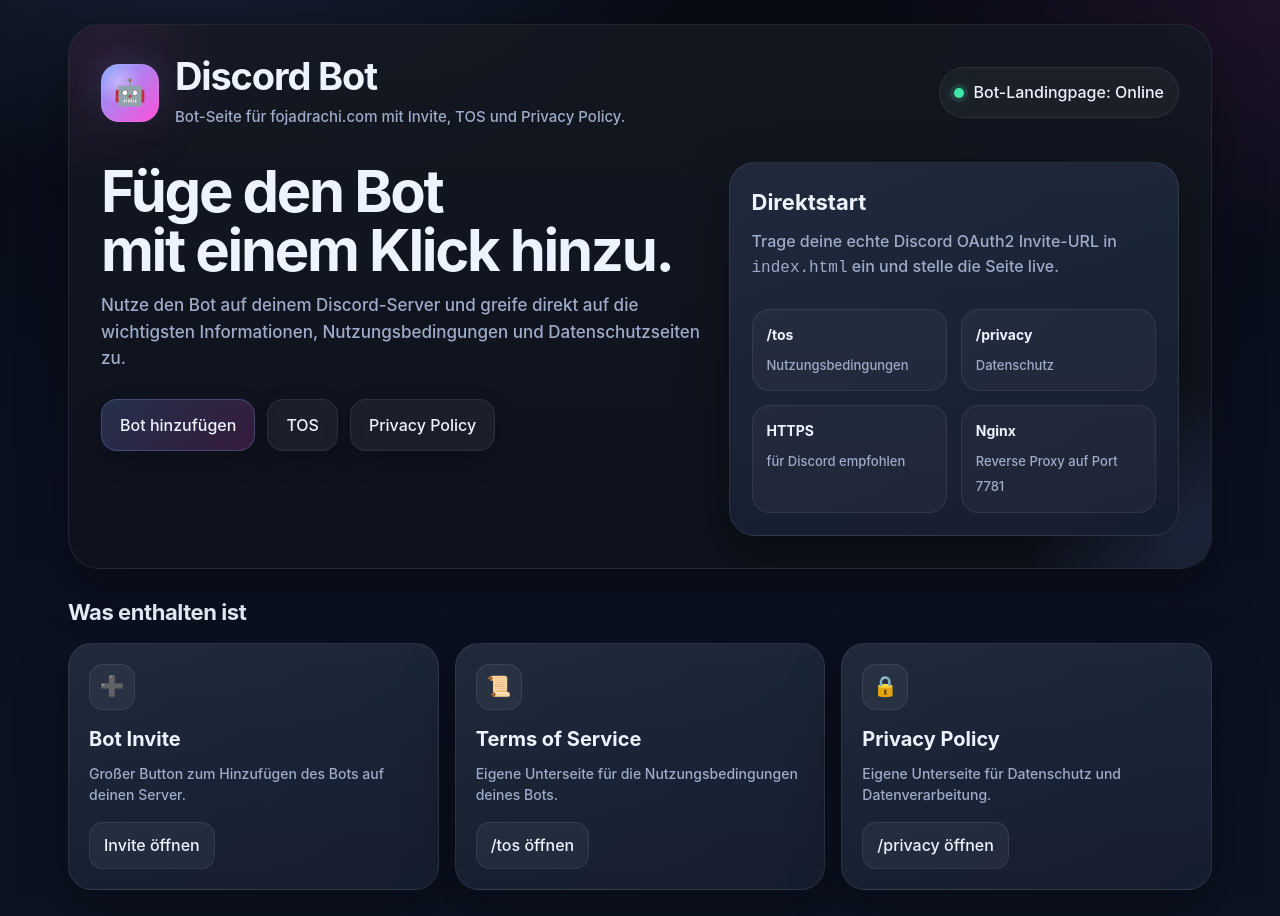
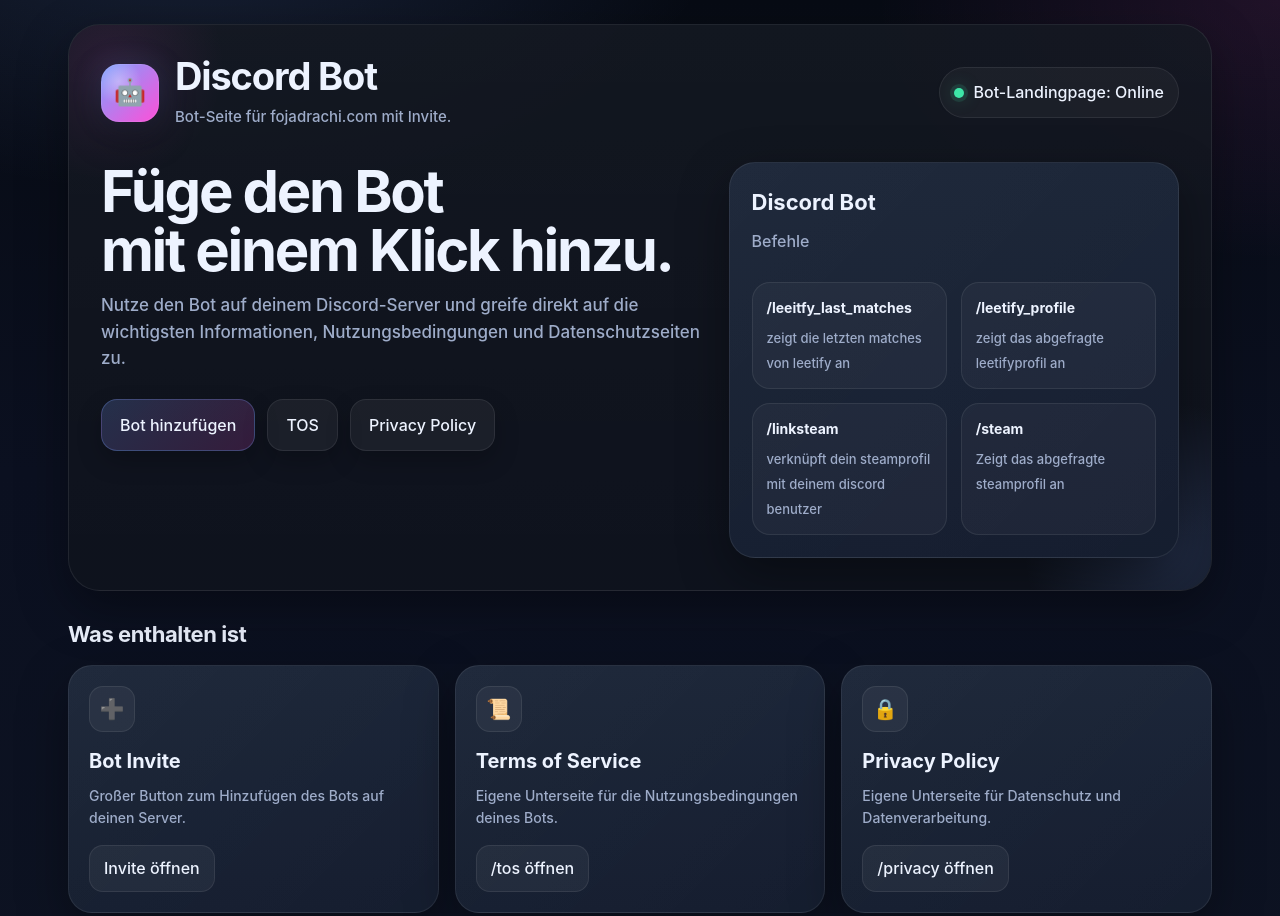
Before and after one commit to fojadrachi/discord-bot-website, a plain HTML site: page index.html in a window 1280 px wide. Shown: the top 916 px of the page. Drawn offline with Linux system fonts and the light colour scheme.

Commit message:
Update bot page description and commands section

```diff
--- a/index.html
+++ b/index.html
@@ -87,7 +87,7 @@
           <div class="logo" aria-hidden="true">🤖</div>
           <div>
             <h1>Discord Bot</h1>
-            <div class="sub">Bot-Seite für fojadrachi.com mit Invite, TOS und Privacy Policy.</div>
+            <div class="sub">Bot-Seite für fojadrachi.com mit Invite.</div>
           </div>
         </div>
         <div class="status-pill"><span class="dot" aria-hidden="true"></span><span>Bot-Landingpage: Online</span></div>
@@ -108,13 +108,13 @@
         </div>
 
         <aside class="side-card">
-          <h3>Direktstart</h3>
-          <p>Trage deine echte Discord OAuth2 Invite-URL in <code>index.html</code> ein und stelle die Seite live.</p>
+          <h3>Discord Bot</h3>
+          <p>Befehle</p>
           <div class="mini-grid">
-            <div class="mini"><strong>/tos</strong><span>Nutzungsbedingungen</span></div>
-            <div class="mini"><strong>/privacy</strong><span>Datenschutz</span></div>
-            <div class="mini"><strong>HTTPS</strong><span>für Discord empfohlen</span></div>
-            <div class="mini"><strong>Nginx</strong><span>Reverse Proxy auf Port 7781</span></div>
+            <div class="mini"><strong>/leeitfy_last_matches</strong><span>zeigt die letzten matches von leetify an</span></div>
+            <div class="mini"><strong>/leetify_profile</strong><span>zeigt das abgefragte leetifyprofil an</span></div>
+            <div class="mini"><strong>/linksteam</strong><span>verknüpft dein steamprofil mit deinem discord benutzer</span></div>
+            <div class="mini"><strong>/steam</strong><span>Zeigt das abgefragte steamprofil an</span></div>
           </div>
         </aside>
       </div>
```
